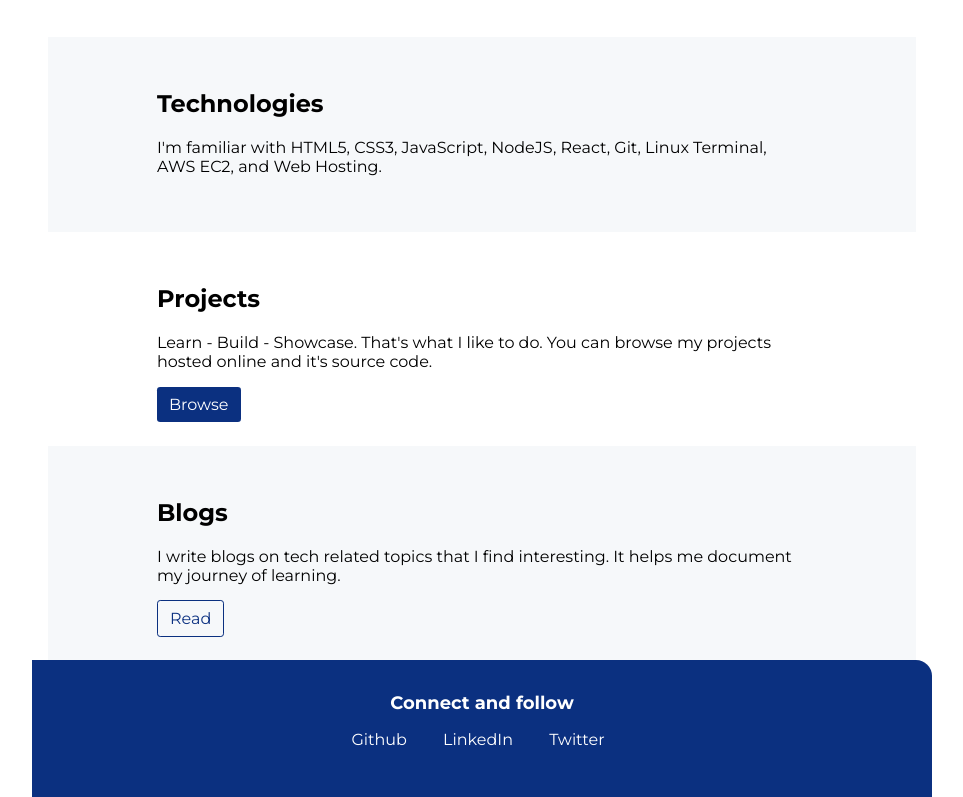
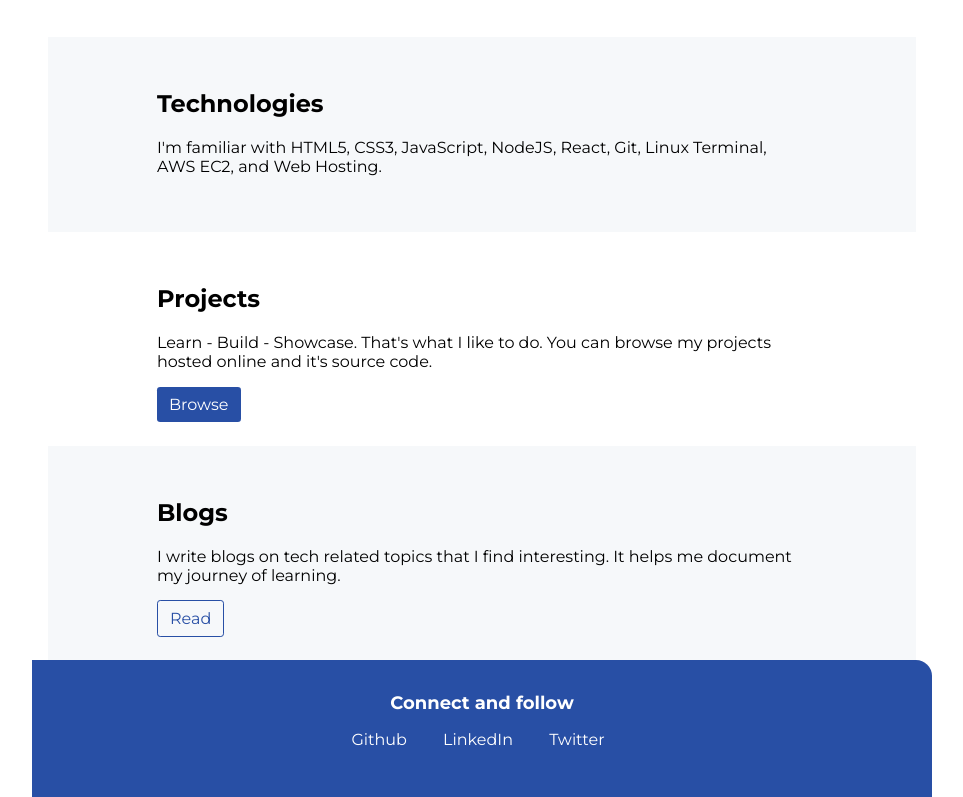
Before and after one commit to kushanksriraj/kushanksriraj-site, a plain HTML site: page index.html in a window 1280 px wide. Shown: the part 440-1237 px from the top of the page, without its empty margins (158-1121 px from the left). Drawn offline with Linux system fonts and the light colour scheme.

Commit message:
style: primary color

```diff
--- a/styles.css
+++ b/styles.css
@@ -3,7 +3,7 @@
 /* @import url('https://fonts.googleapis.com/css2?family=Roboto&display=swap'); */
 
 :root {
-    --primary-color: #03297cf6;
+    --primary-color: #284fa5;
     --solid-gold: #d68e08;
     --off-white: #f6f8fa;
 }
```
